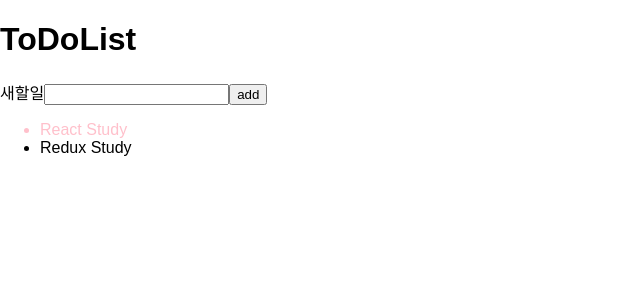
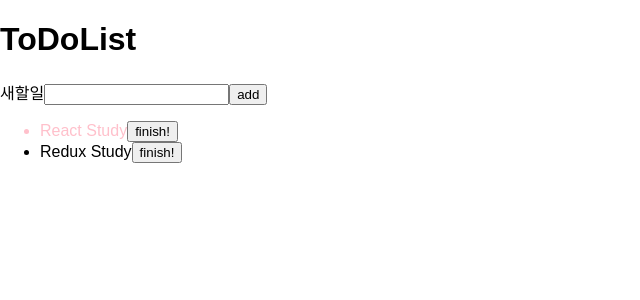
Before and after one commit to gimdongwon/myFirstReactApp, a React (Create React App) app: page / in a window 1280 px wide. Shown: the top 300 px of the page, without its empty margins (0-640 px from the left). Built offline with nearby package versions, Linux system fonts and the light colour scheme.

Commit message:
할일완료기능

```diff
--- a/src/App.js
+++ b/src/App.js
@@ -50,6 +50,7 @@
       });
     }
   };
+
   render() {
     const { todos, newTodoBody } = this.state;
     return (
@@ -69,6 +70,24 @@
             return (
               <li className={todo.complete ? "complete" : ""} key={todo.id}>
                 {todo.body}
+                <button
+                  onClick={e => {
+                    this.setState({
+                      todos: todos.map(t => {
+                        const newTodo = {
+                          ...t
+                        };
+                        if (t.id === todo.id) {
+                          newTodo.complete = true;
+                        }
+                        return newTodo;
+                      })
+                    });
+                    {/* todo.id; */}
+                  }}
+                >
+                  finish!
+                </button>
               </li>
             );
           })}
```
